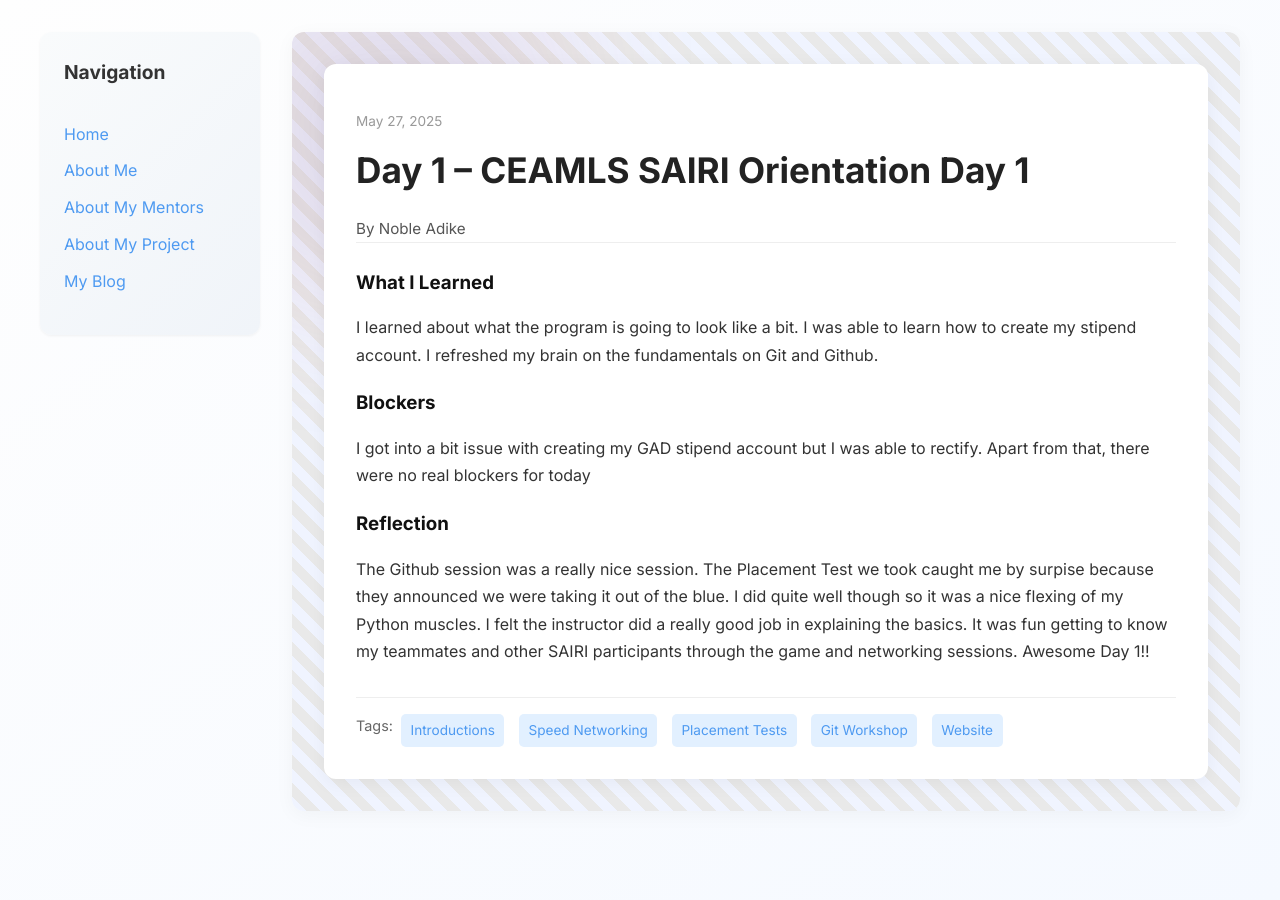
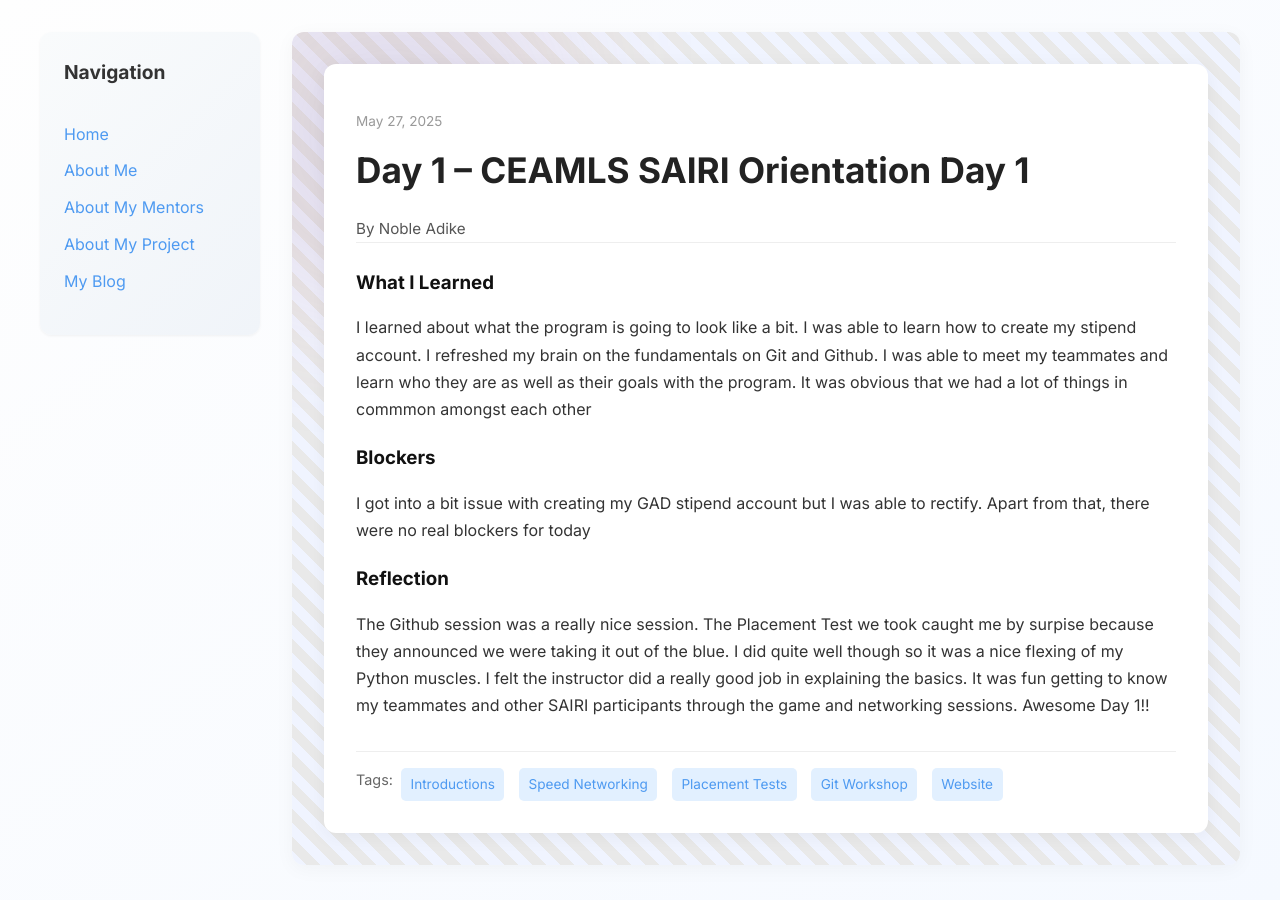
Before and after one commit to kingnaddy/kingnaddy.github.io, a Jekyll site: the page built from _posts/2025-05-27-day-1.md, in a window 1280 px wide. Built offline with Jekyll 4.4.1, drawn with Linux system fonts in a browser that asks for light colours.

Commit message:
Update 2025-05-27-day-1.md

```diff
--- a/_posts/2025-05-27-day-1.md
+++ b/_posts/2025-05-27-day-1.md
@@ -7,7 +7,7 @@ permalink: /day1.html
 tags: ["Introductions", "Speed Networking", "Placement Tests", "Git Workshop", "Website"]
 
 what_i_learned: |
-  I learned about what the program is going to look like a bit. I was able to learn how to create my stipend account. I refreshed my brain on the fundamentals on Git and Github.
+  I learned about what the program is going to look like a bit. I was able to learn how to create my stipend account. I refreshed my brain on the fundamentals on Git and Github. I was able to meet my teammates and learn who they are as well as their goals with the program. It was obvious that we had a lot of things in commmon amongst each other
 
 blockers: |
   I got into a bit issue with creating my GAD stipend account but I was able to rectify. Apart from that, there were no real blockers for today
```
